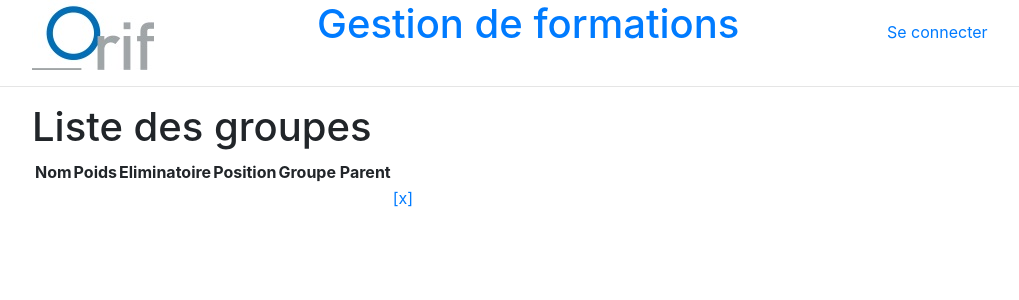
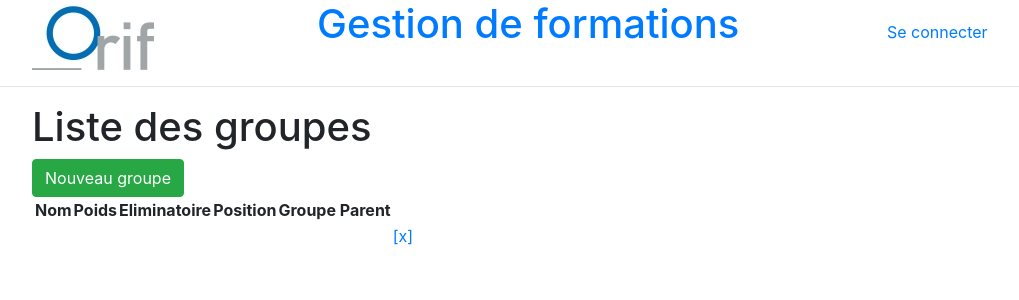
Before and after one commit to OrifInformatique/gestion_formations, a CodeIgniter app: page /gestion_formations/group in a window 1280 px wide. Shown: the top 300 px of the page, without its empty margins (53-1072 px from the left). Run offline with CodeIgniter, Linux system fonts and the light colour scheme; tables that the repository leaves empty or names only in its code hold one stand-in row (values such as "Sample post"); data that the repository does not hold is empty; some libraries are stand-ins or nearby versions.

Commit message:
Add button for new group on the list

```diff
--- a/application/views/group/list.php
+++ b/application/views/group/list.php
@@ -1,5 +1,6 @@
 <div class="container">
     <h1><?php echo $this->lang->line('group_list') ?></h1>
+    <a class="btn btn-success" href="<?=base_url('group/add')?>"><?=$this->lang->line('group_new')?></a>
     <table>
         <tr>
             <th><?php echo $this->lang->line('group_id') ?></th>
```
